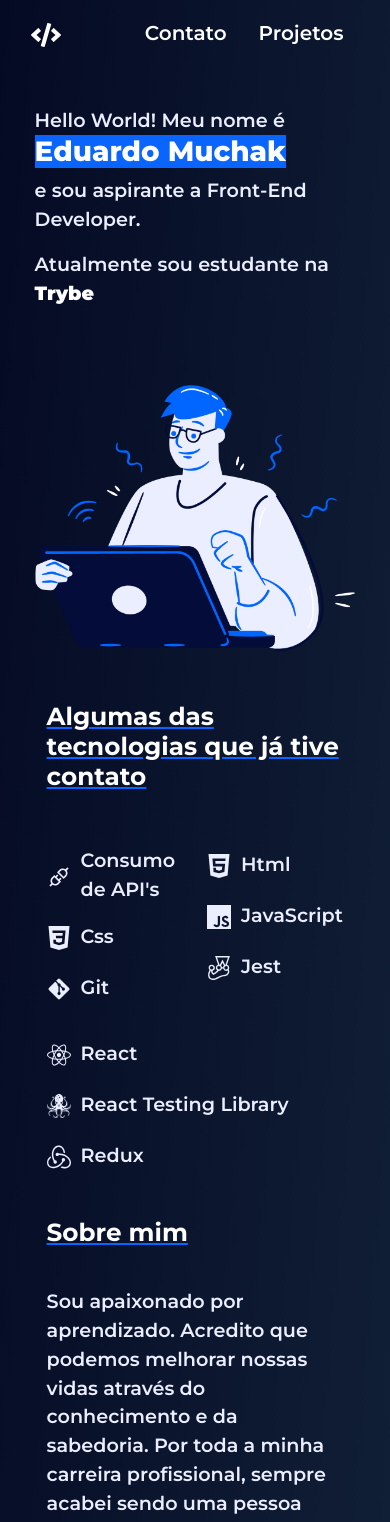
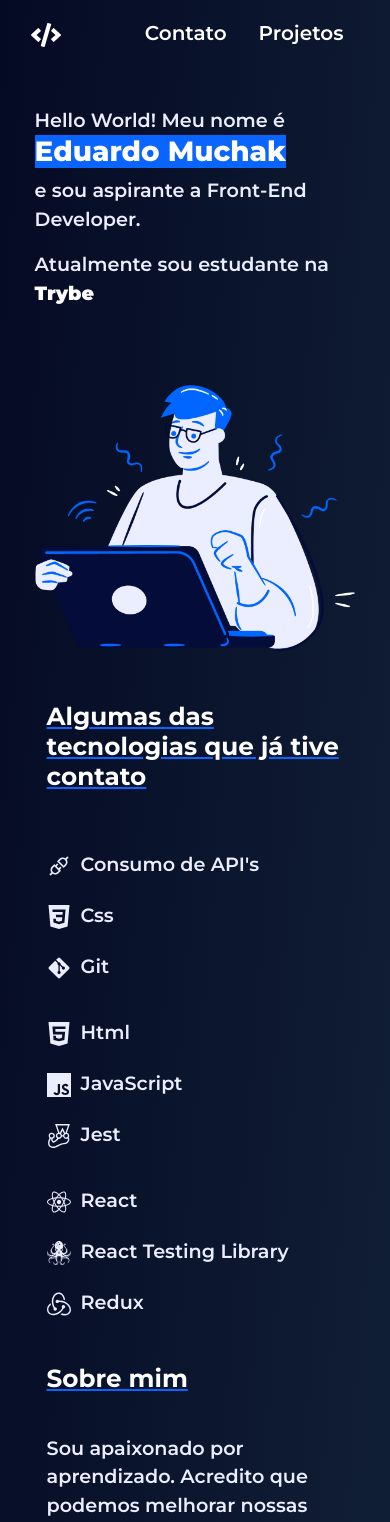
Before and after one commit to eduardomuchak/eduardo-portfolio, a React (Create React App) app: page / in a window 390 px wide. Shown: the top 1522 px of the page. Built offline with nearby package versions, Linux system fonts and the light colour scheme.

Commit message:
fix/style: Correção responsividade tecnologias

```diff
--- a/src/pages/Home.jsx
+++ b/src/pages/Home.jsx
@@ -17,8 +17,6 @@ class Home extends Component {
       <>
         <Header />
         <main className='col-11'>
-
-
           <section className='info-container col-11'>
             <div className='introduction-container'>
               <span>Hello World! Meu nome é</span>
@@ -32,14 +30,11 @@ class Home extends Component {
               </figure>
             </aside>
           </section>
-
-
-
           <section className='col-12'>
             <div className='section-container container'>
               <h2 className='title'>Algumas das tecnologias que já tive contato</h2>
               <div className='technologies-container row align-items-start'>
-                <div className='col'>
+                <div className='col-md-4'>
                   <div className='technologie'>
                     <span className='icon'><AiOutlineApi/></span>
                     <span>Consumo de API's</span>
@@ -53,7 +48,7 @@ class Home extends Component {
                     <span>Git</span>
                   </div>
                 </div>
-                <div className='col'>
+                <div className='col-md-4'>
                   <div className='technologie'>
                     <span className='icon'><SiHtml5/></span>
                     <span>Html</span>
@@ -67,7 +62,7 @@ class Home extends Component {
                     <span>Jest</span>
                   </div>
                 </div>
-                <div className='col'>
+                <div className='col-md-4'>
                   <div className='technologie'>
                     <span className='icon'><FaReact/></span>
                     <span>React</span>
@@ -83,9 +78,7 @@ class Home extends Component {
                 </div>
               </div>
             </div>
-
             <br/>
-
             <div className='col-12 container'>
               <h2 className='title'>Sobre mim</h2>
               <p>Sou apaixonado por aprendizado. Acredito que podemos melhorar nossas vidas através do conhecimento e da sabedoria. Por toda a minha carreira profissional, sempre acabei sendo uma pessoa curiosa com todo o processo de funcionamento das coisas e com isso, acabei me descobrindo na tecnologia.</p>
@@ -105,15 +98,12 @@ class Home extends Component {
               </div>
             </div>
           </section>
-
           <br/>
-
           <section className='container m-auto'>
             <div className='row'>
               <div className='col-md-12'>
                 <h2 className='title'>Conheça alguns dos meus projetos</h2>
               </div>
-
               <div className='col-md-4 mb-4'>
                 <div className='card'>
                   <img src={ Working2 } class="card-img-top" alt="..."/>
@@ -126,7 +116,6 @@ class Home extends Component {
                   </div>
                 </div>
               </div>
-
               <div className='col-md-4 mb-4'>
                 <div className='card'>
                   <img src={ Contato1 } class="card-img-top" alt="..."/>
@@ -139,7 +128,6 @@ class Home extends Component {
                   </div>
                 </div>
               </div>
-
               <div className='col-md-4 mb-4'>
                 <div className='card'>
                   <img src={ Contato2 } class="card-img-top" alt="..."/>
@@ -152,7 +140,6 @@ class Home extends Component {
                   </div>
                 </div>
               </div>
-
               <div className='col-md-4 mb-4'>
                 <div className='card'>
                   <img src={ Contato3 } class="card-img-top" alt="..."/>
@@ -165,7 +152,6 @@ class Home extends Component {
                   </div>
                 </div>
               </div>
-
               <div className='col-md-4 mb-4'>
                 <div className='card'>
                   <img src={ Working } class="card-img-top" alt="..."/>
@@ -178,7 +164,6 @@ class Home extends Component {
                   </div>
                 </div>
               </div>
-
               <div className='col-md-4 mb-4'>
                 <div className='card'>
                   <img src={ NotFound } class="card-img-top" alt="..."/>
```
